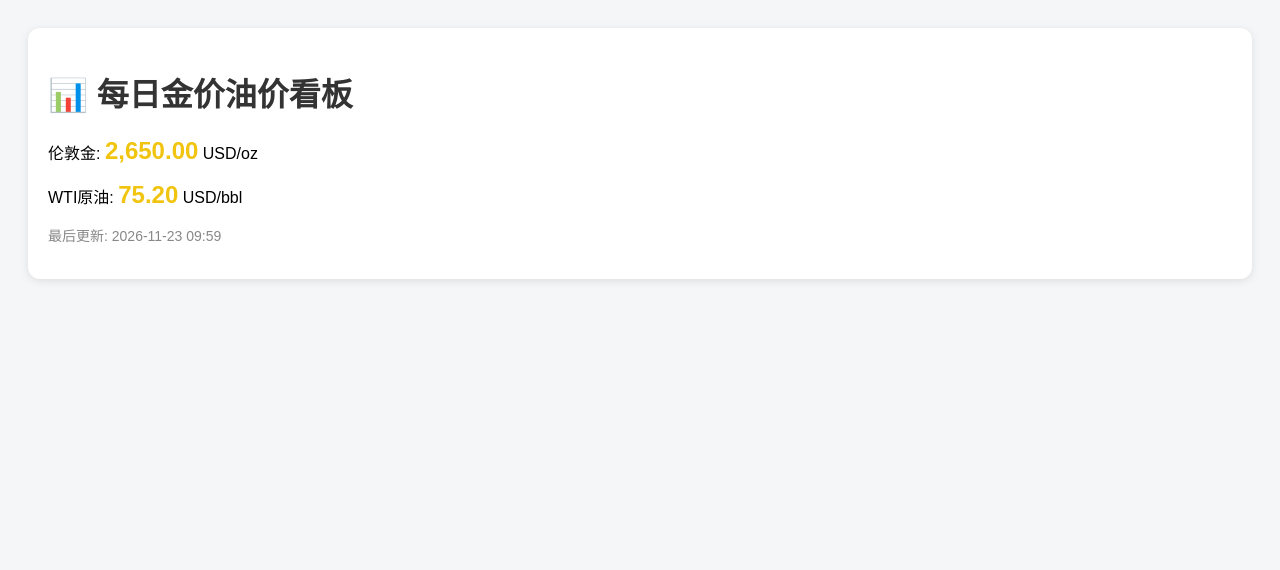
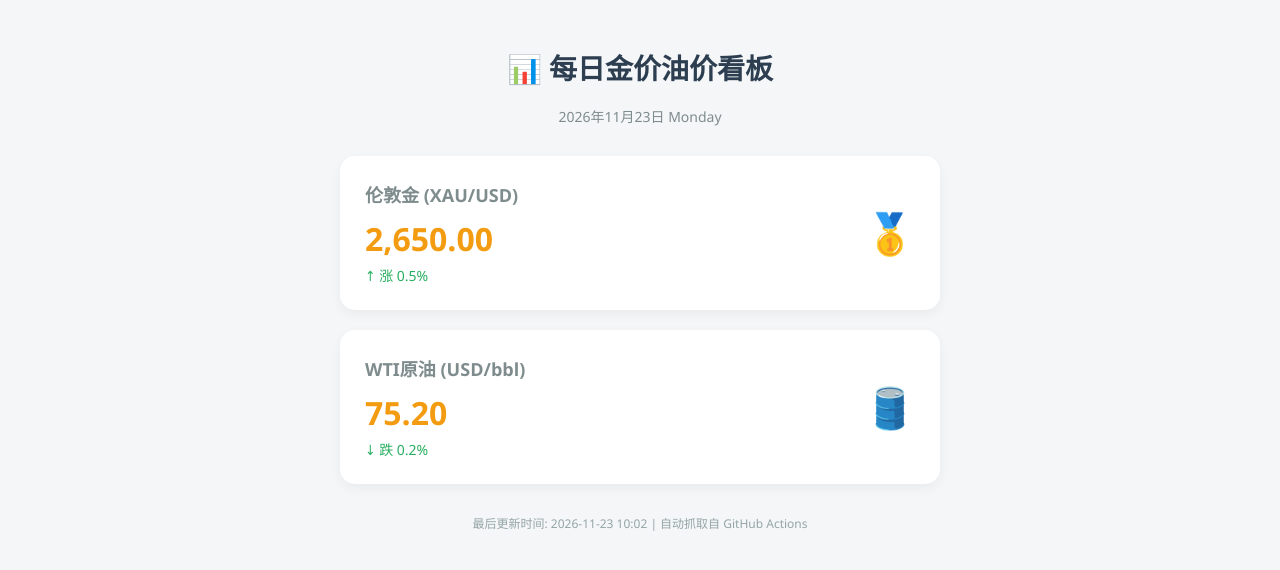
Before and after one commit to wenguan0601/gold-oil-dashboard, a plain HTML site: page index.html in a window 1280 px wide. Drawn offline with Linux system fonts and the light colour scheme.

Commit message:
Auto update dashboard data

```diff
--- a/index.html
+++ b/index.html
@@ -2,21 +2,50 @@
 <html lang="zh-CN">
 <head>
     <meta charset="UTF-8">
+    <meta name="viewport" content="width=device-width, initial-scale=1.0">
     <title>金价油价自动看板</title>
     <style>
-        body { font-family: sans-serif; background: #f4f6f8; padding: 20px; }
-        .card { background: white; padding: 20px; border-radius: 12px; margin-bottom: 20px; box-shadow: 0 2px 8px rgba(0,0,0,0.1); }
-        h1 { color: #333; }
-        .price { font-size: 24px; color: #f1c40f; font-weight: bold; }
-        .time { color: #888; font-size: 14px; }
+        body { font-family: 'Segoe UI', Tahoma, Geneva, Verdana, sans-serif; background: #f4f6f8; padding: 20px; color: #333; }
+        .container { max-width: 600px; margin: 0 auto; }
+        .header { text-align: center; margin-bottom: 30px; }
+        .header h1 { color: #2c3e50; font-size: 28px; }
+        .header p { color: #7f8c8d; font-size: 14px; }
+        .card { background: white; padding: 25px; border-radius: 15px; margin-bottom: 20px; box-shadow: 0 4px 12px rgba(0,0,0,0.05); display: flex; justify-content: space-between; align-items: center; }
+        .card-info h2 { margin: 0 0 10px 0; font-size: 18px; color: #7f8c8d; }
+        .card-info .price { font-size: 32px; font-weight: bold; color: #f39c12; margin-bottom: 5px; }
+        .card-info .trend { font-size: 14px; color: #27ae60; }
+        .card-icon { font-size: 40px; }
+        .footer { text-align: center; color: #95a5a6; font-size: 12px; margin-top: 30px; }
     </style>
 </head>
 <body>
-    <div class="card">
-        <h1>📊 每日金价油价看板</h1>
-        <p>伦敦金: <span class="price">2,650.00</span> USD/oz</p>
-        <p>WTI原油: <span class="price">75.20</span> USD/bbl</p>
-        <p class="time">最后更新: 2026-11-23 09:59</p>
+    <div class="container">
+        <div class="header">
+            <h1>📊 每日金价油价看板</h1>
+            <p>2026年11月23日 Monday</p>
+        </div>
+
+        <div class="card">
+            <div class="card-info">
+                <h2>伦敦金 (XAU/USD)</h2>
+                <div class="price">2,650.00</div>
+                <div class="trend">↑ 涨 0.5%</div>
+            </div>
+            <div class="card-icon">🥇</div>
+        </div>
+
+        <div class="card">
+            <div class="card-info">
+                <h2>WTI原油 (USD/bbl)</h2>
+                <div class="price">75.20</div>
+                <div class="trend">↓ 跌 0.2%</div>
+            </div>
+            <div class="card-icon">🛢️</div>
+        </div>
+
+        <div class="footer">
+            最后更新时间: 2026-11-23 10:02 | 自动抓取自 GitHub Actions
+        </div>
     </div>
 </body>
 </html>
```
